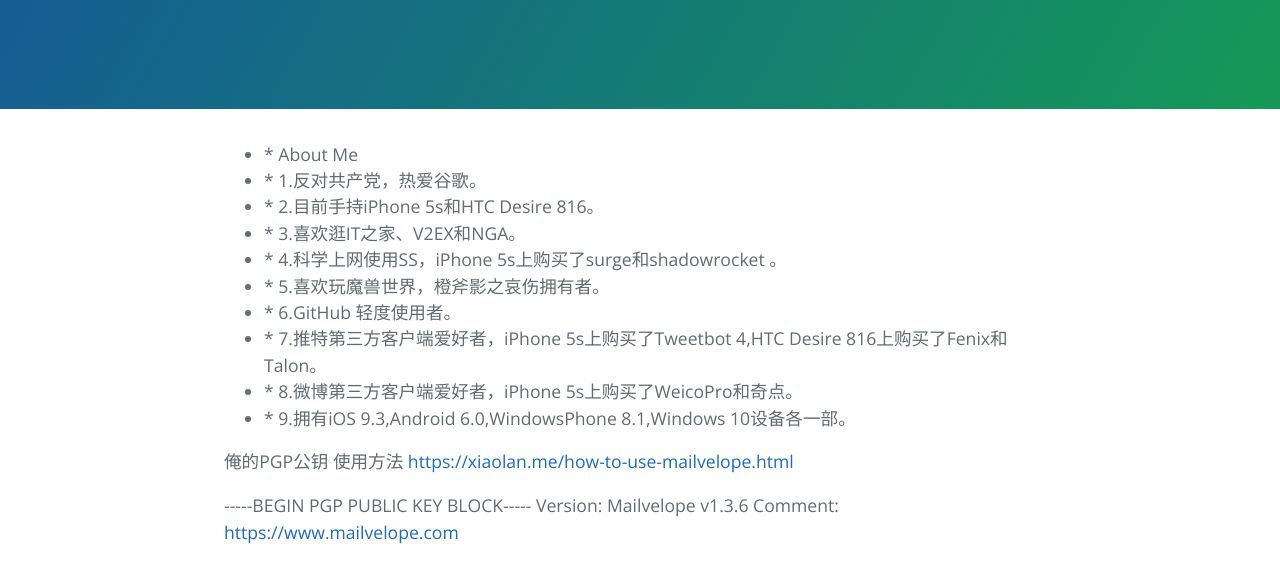
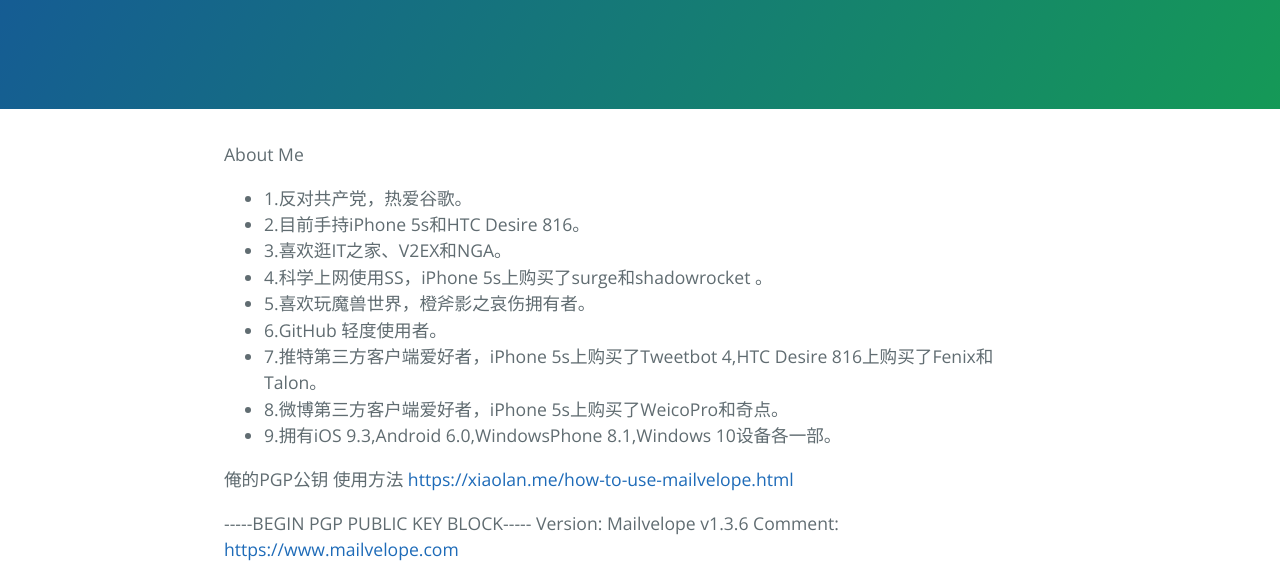
Before and after one commit to GoogleAlpha/GoogleAlpha.github.io, a plain HTML site: page index.html in a window 1280 px wide. Shown: the part 208-775 px from the top of the page. Drawn offline with nearby package versions, Linux system fonts and the light colour scheme.

Commit message:
Replace master branch with page content via GitHub

```diff
--- a/index.html
+++ b/index.html
@@ -16,17 +16,18 @@
     </section>
 
     <section class="main-content">
-      <ul>
-<li>* About Me</li>
-<li>* 1.反对共产党，热爱谷歌。</li>
-<li>* 2.目前手持iPhone 5s和HTC Desire 816。</li>
-<li>* 3.喜欢逛IT之家、V2EX和NGA。</li>
-<li>* 4.科学上网使用SS，iPhone 5s上购买了surge和shadowrocket 。</li>
-<li>* 5.喜欢玩魔兽世界，橙斧影之哀伤拥有者。</li>
-<li>* 6.GitHub 轻度使用者。</li>
-<li>* 7.推特第三方客户端爱好者，iPhone 5s上购买了Tweetbot 4,HTC Desire 816上购买了Fenix和Talon。</li>
-<li>* 8.微博第三方客户端爱好者，iPhone 5s上购买了WeicoPro和奇点。</li>
-<li>* 9.拥有iOS 9.3,Android 6.0,WindowsPhone 8.1,Windows 10设备各一部。</li>
+      <p>About Me</p>
+
+<ul>
+<li>1.反对共产党，热爱谷歌。</li>
+<li>2.目前手持iPhone 5s和HTC Desire 816。</li>
+<li>3.喜欢逛IT之家、V2EX和NGA。</li>
+<li>4.科学上网使用SS，iPhone 5s上购买了surge和shadowrocket 。</li>
+<li>5.喜欢玩魔兽世界，橙斧影之哀伤拥有者。</li>
+<li>6.GitHub 轻度使用者。</li>
+<li>7.推特第三方客户端爱好者，iPhone 5s上购买了Tweetbot 4,HTC Desire 816上购买了Fenix和Talon。</li>
+<li>8.微博第三方客户端爱好者，iPhone 5s上购买了WeicoPro和奇点。</li>
+<li>9.拥有iOS 9.3,Android 6.0,WindowsPhone 8.1,Windows 10设备各一部。</li>
 </ul>
 
 <p>俺的PGP公钥
```
Also changed, not shown: params.json (+1 -1 lines).
